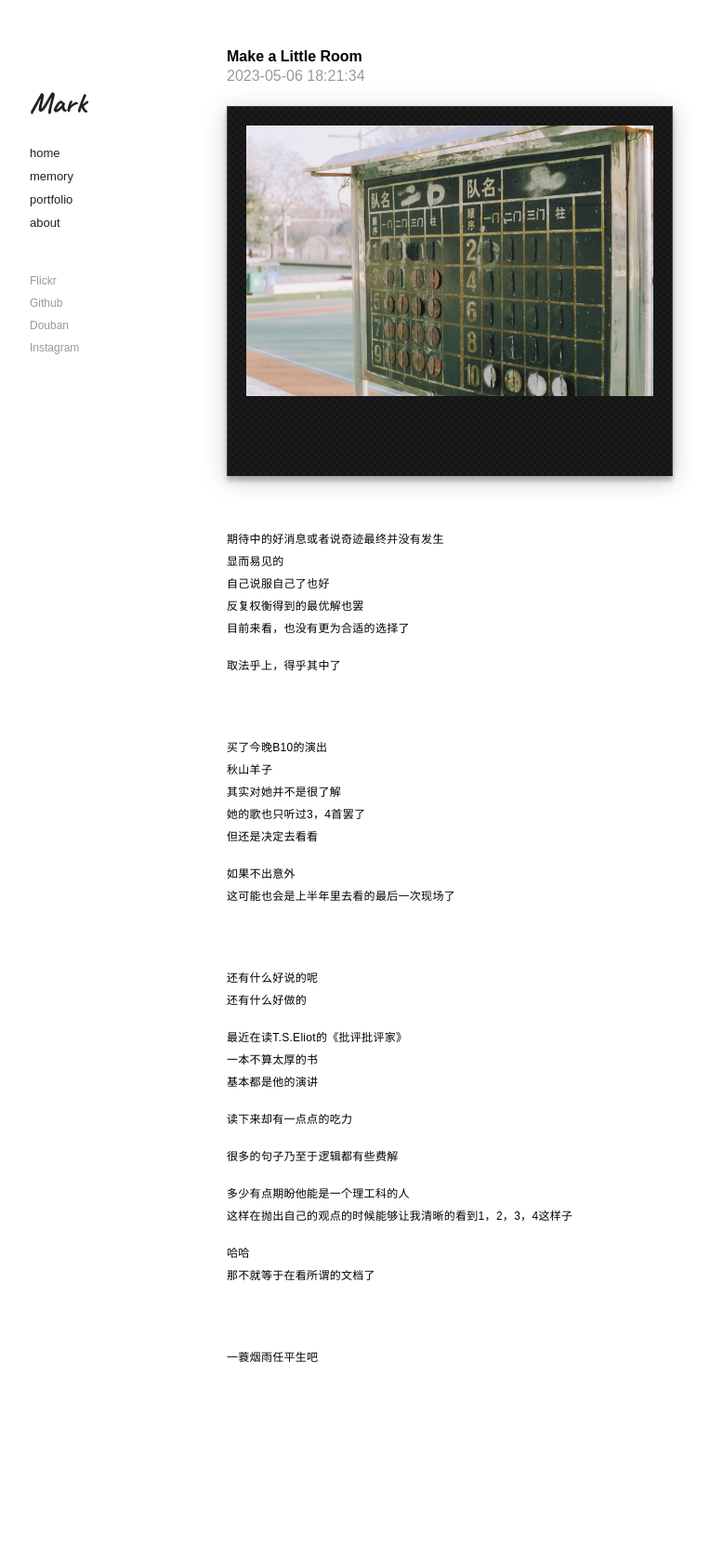
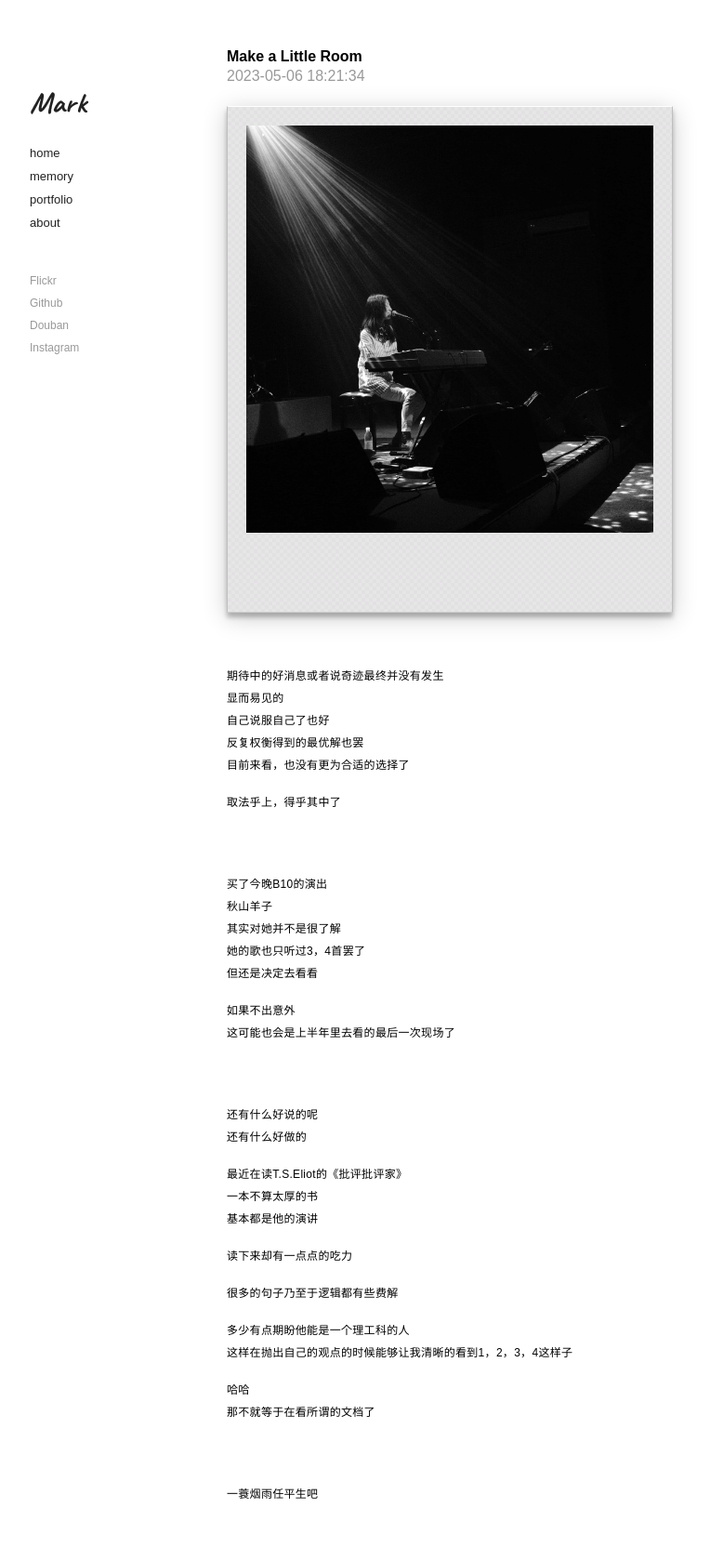
Before and after one commit to PacoIrene/pacoirene.github.io, a Jekyll site: the page built from _posts/2023-05-06-Make a Little Room.md, in a window 1280 px wide. Shown: the whole page at 93% size, without its empty margins (38-802 px from the left). Built offline with Jekyll 4.4.1, drawn with Linux system fonts in a browser that asks for light colours; some web fonts are replaced; before the commit the page ends 1532 px from its top, so only the background shows below that.

Commit message:
replace img

```diff
--- a/_posts/2023-05-06-Make a Little Room.md
+++ b/_posts/2023-05-06-Make a Little Room.md
@@ -4,7 +4,7 @@ date: "2023-05-06 18:21:34"
 title: "Make a Little Room"
 ---
 
-<img alt="foot" src="/assets/posts/score.jpg" class="post-image black"/>
+<img alt="foot" src="/assets/posts/live.jpg" class="post-image"/>
 <br>
 期待中的好消息或者说奇迹最终并没有发生
 显而易见的
```
Also changed, not shown: assets/posts/live.jpg (added).
